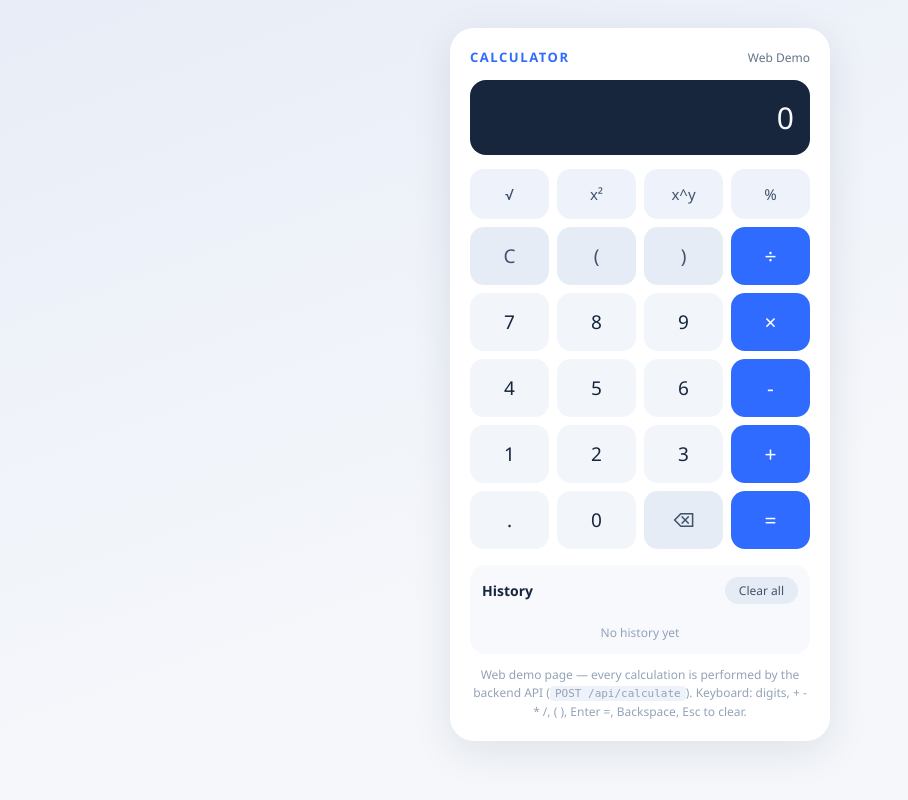
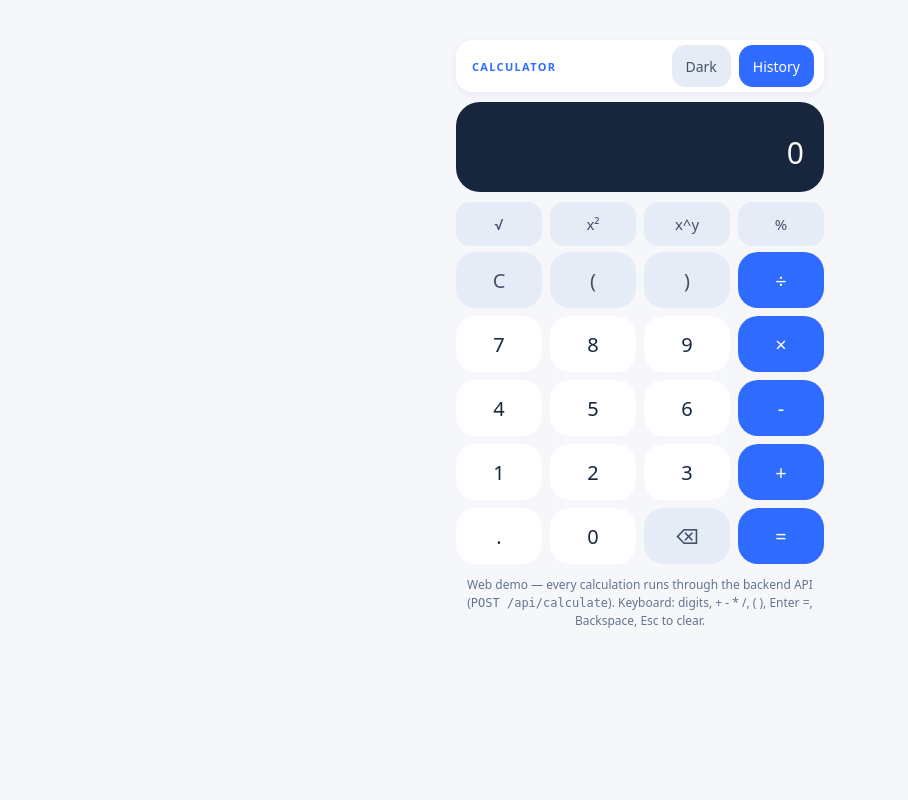
Before and after one commit to Nomkr/832401103-calculator-backend, a Flask app: page / in a window 1280 px wide. Shown: the whole page, without its empty margins (0-908 px from the left). Run offline with Flask 3, Linux system fonts and the light colour scheme; data that the repository does not hold is empty.

Commit message:
Match web demo to Android app look with day/night themes

```diff
--- a/templates/index.html
+++ b/templates/index.html
@@ -3,144 +3,226 @@
 <head>
 <meta charset="UTF-8">
 <meta name="viewport" content="width=device-width, initial-scale=1.0">
-<title>Calculator — Web Demo</title>
+<title>Calculator</title>
 <style>
+    :root {
+        --bg: #F5F7FB;
+        --surface: #FFFFFF;
+        --display-bg: #17263D;
+        --display-text: #F8FAFC;
+        --digit-bg: #FFFFFF;
+        --digit-text: #17263D;
+        --util-bg: #E6ECF5;
+        --util-text: #42526B;
+        --op-bg: #2F6BFF;
+        --op-text: #FFFFFF;
+        --history-bg: #EAF0FA;
+        --secondary: #64748B;
+    }
+    [data-theme="dark"] {
+        --bg: #101A2B;
+        --surface: #202D42;
+        --display-bg: #0A1322;
+        --display-text: #F8FAFC;
+        --digit-bg: #26364D;
+        --digit-text: #F8FAFC;
+        --util-bg: #35455D;
+        --util-text: #E5ECF5;
+        --op-bg: #4B7FFF;
+        --op-text: #FFFFFF;
+        --history-bg: #1D2A3E;
+        --secondary: #A8B7CC;
+    }
     * { box-sizing: border-box; }
     body {
-        font-family: "Segoe UI", system-ui, -apple-system, sans-serif;
-        background: linear-gradient(160deg, #e8edf7 0%, #f5f7fb 60%);
+        font-family: system-ui, -apple-system, "Segoe UI", sans-serif;
+        background: var(--bg);
         min-height: 100vh;
         display: flex;
         justify-content: center;
         align-items: flex-start;
-        padding: 28px 16px;
+        padding: 24px 16px;
         margin: 0;
+        transition: background 0.2s ease;
     }
-    .card {
-        width: 380px;
+    .app {
+        width: 400px;
         max-width: 100%;
-        background: #ffffff;
-        border-radius: 24px;
-        box-shadow: 0 10px 40px rgba(23, 38, 61, 0.10);
-        padding: 20px;
+        padding: 16px;
     }
-    header {
+    .header {
+        background: var(--surface);
+        border-radius: 16px;
+        box-shadow: 0 2px 8px rgba(23, 38, 61, 0.06);
+        height: 52px;
         display: flex;
-        justify-content: space-between;
         align-items: center;
-        margin-bottom: 14px;
+        padding: 0 10px 0 16px;
+        margin-bottom: 10px;
     }
-    header .title {
-        font-size: 13px;
+    .header .title {
+        font-size: 11px;
         font-weight: 700;
         letter-spacing: 0.12em;
-        color: #2f6bff;
-        text-transform: uppercase;
+        color: var(--op-bg);
+        flex: 1;
     }
-    header .subtitle {
-        font-size: 12px;
-        color: #64748b;
+    .header button {
+        border: none;
+        border-radius: 14px;
+        height: 42px;
+        padding: 0 14px;
+        font-size: 14px;
+        font-family: inherit;
+        cursor: pointer;
+        margin-left: 8px;
+        transition: filter 0.12s ease, transform 0.06s ease;
+    }
+    .header button:active { transform: scale(0.95); }
+    .btn-util {
+        background: var(--util-bg);
+        color: var(--util-text);
+    }
+    .btn-op {
+        background: var(--op-bg);
+        color: var(--op-text);
     }
     .display {
-        background: #17263d;
-        color: #f8fafc;
-        border-radius: 16px;
-        padding: 18px 16px;
+        background: var(--display-bg);
+        color: var(--display-text);
+        border-radius: 24px;
+        padding: 20px;
         font-size: 30px;
         font-weight: 500;
         text-align: right;
-        min-height: 72px;
+        min-height: 90px;
         word-break: break-all;
         line-height: 1.3;
         display: flex;
         align-items: flex-end;
         justify-content: flex-end;
-        margin-bottom: 14px;
+        margin-bottom: 10px;
+    }
+    .sci-row {
+        display: grid;
+        grid-template-columns: repeat(4, 1fr);
+        gap: 8px;
+        margin-bottom: 6px;
+    }
+    .sci-row button {
+        border: none;
+        border-radius: 14px;
+        height: 44px;
+        background: var(--util-bg);
+        color: var(--util-text);
+        font-size: 15px;
+        font-family: inherit;
+        cursor: pointer;
+        transition: filter 0.12s ease, transform 0.06s ease;
     }
     .keys {
         display: grid;
         grid-template-columns: repeat(4, 1fr);
         gap: 8px;
+        margin-bottom: 8px;
     }
-    button {
+    .keys button {
+        border: none;
+        border-radius: 20px;
+        height: 56px;
+        font-size: 20px;
+        font-family: inherit;
+        cursor: pointer;
+        transition: filter 0.12s ease, transform 0.06s ease;
+        -webkit-tap-highlight-color: transparent;
+    }
+    .keys button:hover, .sci-row button:hover, .header button:hover { filter: brightness(0.95); }
+    .keys button:active, .sci-row button:active { transform: scale(0.94); }
+    .digit { background: var(--digit-bg); color: var(--digit-text); }
+    .util { background: var(--util-bg); color: var(--util-text); }
+    .op { background: var(--op-bg); color: var(--op-text); }
+    .history {
+        background: var(--history-bg);
+        border-radius: 20px;
+        padding: 12px;
+        display: none;
+    }
+    .history.open { display: block; }
+    .history-head {
+        display: flex;
+        align-items: center;
+        height: 40px;
+        margin-bottom: 6px;
+    }
+    .history-head h3 {
+        margin: 0;
+        flex: 1;
+        font-size: 18px;
+        color: var(--digit-text);
+    }
+    .history-head button {
         border: none;
         border-radius: 14px;
-        padding: 15px 0;
-        font-size: 19px;
+        height: 36px;
+        padding: 0 14px;
+        font-size: 13px;
         font-family: inherit;
+        background: var(--util-bg);
+        color: var(--util-text);
         cursor: pointer;
-        transition: transform 0.06s ease, filter 0.12s ease;
-        -webkit-tap-highlight-color: transparent;
     }
-    button:hover { filter: brightness(0.96); }
-    button:active { transform: scale(0.94); }
-    .digit { background: #f2f5fa; color: #17263d; }
-    .util { background: #e6ecf5; color: #42526b; }
-    .op { background: #2f6bff; color: #fff; font-size: 21px; }
-    .sci { background: #eef2fa; color: #42526b; font-size: 15px; }
-    .history {
-        margin-top: 16px;
-        background: #f7f9fd;
-        border-radius: 16px;
-        padding: 12px;
-    }
-    .history-head {
-        display: flex;
-        justify-content: space-between;
-        align-items: center;
-        margin-bottom: 8px;
-    }
-    .history-head h3 { margin: 0; font-size: 14px; color: #17263d; }
-    .history-head button {
-        padding: 5px 14px;
-        font-size: 12px;
-        background: #e6ecf5;
-        color: #42526b;
-    }
-    .history-list { max-height: 210px; overflow-y: auto; }
+    .history-list { max-height: 220px; overflow-y: auto; }
     .row {
         display: flex;
         justify-content: space-between;
         align-items: center;
         gap: 8px;
-        background: #fff;
-        border-radius: 12px;
-        padding: 8px 12px;
-        margin-bottom: 6px;
-        box-shadow: 0 1px 4px rgba(23, 38, 61, 0.05);
+        background: var(--surface);
+        border-radius: 10px;
+        padding: 8px 8px 8px 10px;
+        margin-bottom: 4px;
     }
-    .row .expr { font-size: 14px; color: #17263d; word-break: break-all; }
-    .row .time { font-size: 11px; color: #94a3b8; margin-top: 2px; }
-    .row button { padding: 4px 12px; font-size: 12px; background: #eef2fa; color: #64748b; }
+    .row .expr { font-size: 14px; color: var(--digit-text); word-break: break-all; }
+    .row .time { font-size: 11px; color: var(--secondary); margin-top: 2px; }
+    .row button {
+        border: none;
+        border-radius: 10px;
+        height: 42px;
+        padding: 0 12px;
+        font-size: 13px;
+        font-family: inherit;
+        background: var(--util-bg);
+        color: var(--util-text);
+        cursor: pointer;
+        flex-shrink: 0;
+    }
     .hint {
-        color: #94a3b8;
+        color: var(--secondary);
         font-size: 12px;
         margin-top: 12px;
         text-align: center;
         line-height: 1.5;
     }
-    .hint code {
-        background: #eef2fa;
-        border-radius: 4px;
-        padding: 1px 5px;
-        font-size: 11px;
-    }
 </style>
 </head>
 <body>
-<div class="card">
-    <header>
-        <span class="title">Calculator</span>
-        <span class="subtitle">Web Demo</span>
-    </header>
+<div class="app">
+    <div class="header">
+        <span class="title">CALCULATOR</span>
+        <button class="btn-util" id="theme-btn" onclick="toggleTheme()">Dark</button>
+        <button class="btn-op" id="history-btn" onclick="toggleHistory()">History</button>
+    </div>
 
     <div class="display" id="display">0</div>
 
+    <div class="sci-row">
+        <button onclick="append('√')">√</button>
+        <button onclick="append('²')">x²</button>
+        <button onclick="append('^')">x^y</button>
+        <button onclick="append('%')">%</button>
+    </div>
+
     <div class="keys">
-        <button class="sci" onclick="append('√')">√</button>
-        <button class="sci" onclick="append('²')">x²</button>
-        <button class="sci" onclick="append('^')">x^y</button>
-        <button class="sci" onclick="append('%')">%</button>
         <button class="util" onclick="clearAll()">C</button>
         <button class="util" onclick="append('(')">(</button>
         <button class="util" onclick="append(')')">)</button>
@@ -163,16 +245,16 @@
         <button class="op" onclick="equals()">=</button>
     </div>
 
-    <div class="history">
+    <div class="history" id="history-panel">
         <div class="history-head">
             <h3>History</h3>
-            <button onclick="clearHistory()">Clear all</button>
+            <button onclick="clearHistory()">Clear</button>
         </div>
         <div class="history-list" id="history-list"></div>
     </div>
 
     <div class="hint">
-        Web demo page — every calculation is performed by the backend API
+        Web demo — every calculation runs through the backend API
         (<code>POST /api/calculate</code>). Keyboard: digits, + - * /, ( ),
         Enter =, Backspace, Esc to clear.
     </div>
@@ -264,6 +346,30 @@
         }
     }
 
+    function toggleHistory() {
+        const panel = document.getElementById("history-panel");
+        const open = panel.classList.toggle("open");
+        if (open) loadHistory();
+    }
+
+    function toggleTheme() {
+        const dark = document.documentElement.getAttribute("data-theme") !== "dark";
+        document.documentElement.setAttribute("data-theme", dark ? "dark" : "");
+        document.getElementById("theme-btn").textContent = dark ? "Light" : "Dark";
+        try {
+            localStorage.setItem("theme", dark ? "dark" : "light");
+        } catch (e) { /* ignore */ }
+    }
+
+    (function restoreTheme() {
+        let saved = null;
+        try { saved = localStorage.getItem("theme"); } catch (e) { /* ignore */ }
+        if (saved === "dark") {
+            document.documentElement.setAttribute("data-theme", "dark");
+            document.getElementById("theme-btn").textContent = "Light";
+        }
+    })();
+
     document.addEventListener("keydown", e => {
         const k = e.key;
         if (k >= "0" && k <= "9") append(k);
```
